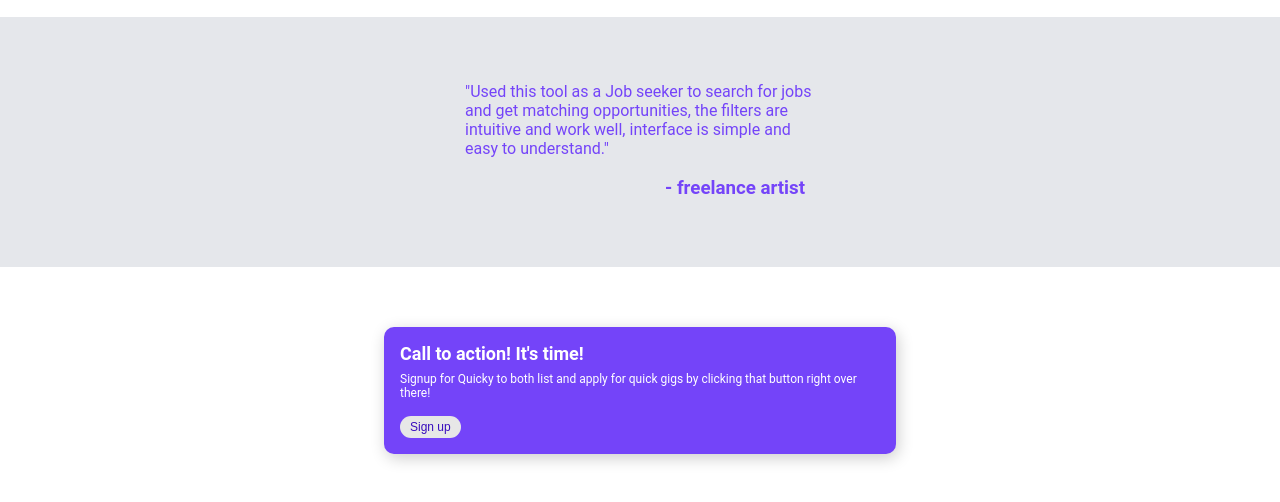
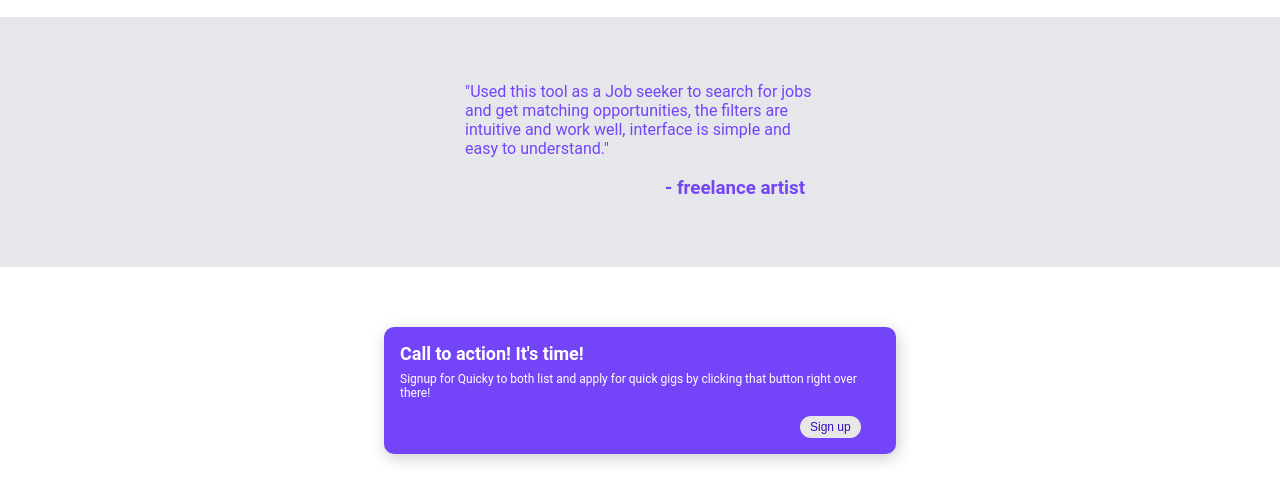
Before and after one commit to marskimiko/quicky-landingpage, a plain HTML site: page index.html in a window 1280 px wide. Shown: the part 687-1189 px from the top of the page. Drawn offline with Linux system fonts and the light colour scheme.

Commit message:
move signup button to righ of call to action

```diff
--- a/styles.css
+++ b/styles.css
@@ -178,7 +178,6 @@
   color: white;
   display: flex;
   align-items: center;
-  justify-content: space-between;
   font-size: 18px;
   font-weight: 700;
   margin-bottom: 8px;
@@ -190,6 +189,6 @@
   font-size: 12px;
 }
 
-.container .sign-up {
-  margin-right: auto;
+.container button {
+  margin-left: 400px;
 }
```
